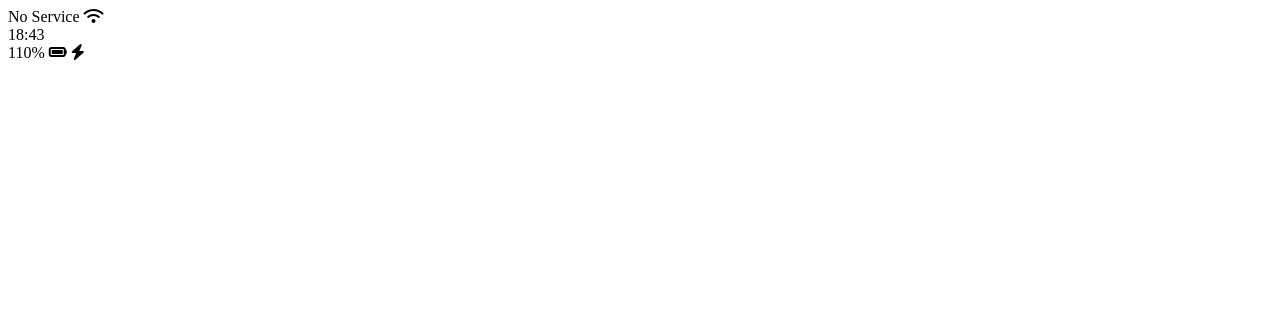
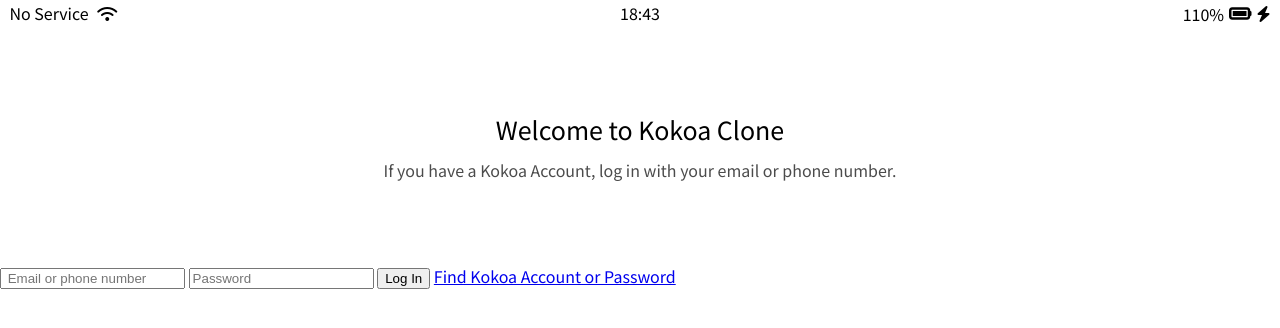
Before and after one commit to hs04111/kokoacoding, a plain HTML site: page index.html in a window 1280 px wide. Drawn offline with Linux system fonts and the light colour scheme.

Commit message:
Kokoa clone CSS created & updated

```diff
--- /dev/null
+++ b/CSS/reset.css
@@ -0,0 +1,124 @@
+html,
+body,
+div,
+span,
+applet,
+object,
+iframe,
+h1,
+h2,
+h3,
+h4,
+h5,
+h6,
+p,
+blockquote,
+pre,
+a,
+abbr,
+acronym,
+address,
+big,
+cite,
+code,
+del,
+dfn,
+em,
+img,
+ins,
+kbd,
+q,
+s,
+samp,
+small,
+strike,
+strong,
+sub,
+sup,
+tt,
+var,
+b,
+u,
+i,
+center,
+dl,
+dt,
+dd,
+ol,
+ul,
+li,
+fieldset,
+form,
+label,
+legend,
+table,
+caption,
+tbody,
+tfoot,
+thead,
+tr,
+th,
+td,
+article,
+aside,
+canvas,
+details,
+embed,
+figure,
+figcaption,
+footer,
+header,
+hgroup,
+menu,
+nav,
+output,
+ruby,
+section,
+summary,
+time,
+mark,
+audio,
+video {
+  margin: 0;
+  padding: 0;
+  border: 0;
+  font-size: 100%;
+  font: inherit;
+  vertical-align: baseline;
+}
+/* HTML5 display-role reset for older browsers */
+article,
+aside,
+details,
+figcaption,
+figure,
+footer,
+header,
+hgroup,
+menu,
+nav,
+section {
+  display: block;
+}
+body {
+  line-height: 1;
+}
+ol,
+ul {
+  list-style: none;
+}
+blockquote,
+q {
+  quotes: none;
+}
+blockquote:before,
+blockquote:after,
+q:before,
+q:after {
+  content: "";
+  content: none;
+}
+table {
+  border-collapse: collapse;
+  border-spacing: 0;
+}
--- /dev/null
+++ b/CSS/status-bar.css
@@ -0,0 +1,31 @@
+/*status-bar는 모든 페이지에 있으므로, 따로 빼놓는 것이 좋다*/
+
+/* status-bar의 3가지 컬럼을 좌, 중, 우로 정확히 두기 위해 아래와 같이 작성*/
+.status-bar {
+  display: flex;
+  justify-content: center;
+  padding: 5px 3px;
+}
+
+.status-bar__column {
+  width: 33%;
+}
+.status-bar__column:nth-child(2) {
+  display: flex;
+  justify-content: center;
+}
+.status-bar__column:nth-child(3) {
+  display: flex;
+  justify-content: flex-end;
+  align-items: center;
+}
+
+/*바로 위 aligh-items는 우측 아이콘들이 한 행에 놓이기 위한 코드*/
+
+.status-bar__column:first-child span {
+  margin-right: 5px;
+}
+
+.status-bar__column .fa-battery-full {
+  margin: 0px 5px;
+}
--- /dev/null
+++ b/CSS/styles.css
@@ -0,0 +1,32 @@
+@import url("https://fonts.googleapis.com/css2?family=Noto+Sans+TC:wght@400;700&display=swap");
+@import "reset.css";
+@import "status-bar.css";
+
+/*이 css 파일로 다른 css 파일을 import하여 html에 연계한다*/
+
+/*1번째 import는 구글 폰트에서 embed 눌러서 나온 코드*/
+/*2번째 import는 reset.css를 본 css 파일에 불러오는 코드. reset css는 기본으로 설정된 모든 margin 등을 제거함  */
+body {
+  font-family: "Noto Sans TC", sans-serif;
+}
+
+/* text들을 모두 가운데 정렬하기 위해 flex 사용,
+flex-direction과  align-items:center 사용*/
+.welcome-header {
+  margin: 90px 0px;
+  text-align: center;
+  display: flex;
+  flex-direction: column;
+  align-items: center;
+}
+
+.welcome-header__title {
+  margin-bottom: 20px;
+  font-size: 25px;
+}
+
+/*width를 조절하여 줄바꿈과 글의 영역을 조절*/
+.welcome-header__text {
+  width: 60%;
+  opacity: 0.7;
+}
--- a/index.html
+++ b/index.html
@@ -1,9 +1,10 @@
 <!DOCTYPE html>
 <html lang="en">
   <head>
+    <link rel="stylesheet" href="css/styles.css" />
     <meta charset="UTF-8" />
     <meta name="viewport" content="width=device-width, initial-scale=1.0" />
-    <title>Welcome to Kokoa Talk</title>
+    <title>Welcome to Kokoa Clone</title>
   </head>
   <body>
     <div class="status-bar">
@@ -16,11 +17,25 @@
       </div>
       <div class="status-bar__column">
         <span>110%</span>
-        <i class="fas fa-battery-full"></i>
+        <i class="fas fa-battery-full fa-lg"></i>
         <i class="fas fa-bolt"></i>
       </div>
     </div>
 
+    <header class="welcome-header">
+      <h1 class="welcome-header__title">Welcome to Kokoa Clone</h1>
+      <p class="welcome-header__text">
+        If you have a Kokoa Account, log in with your email or phone number.
+      </p>
+    </header>
+    <form id="login-form">
+      <input type="text" placeholder=" Email or phone number" />
+      <input type="password" placeholder="Password" />
+      <input type="submit" value="Log In" />
+      <a href="#">Find Kokoa Account or Password</a>
+    </form>
+
+    <!--fontAwesome script-->
     <script
       src="https://kit.fontawesome.com/6478f529f2.js"
       crossorigin="anonymous"
```
